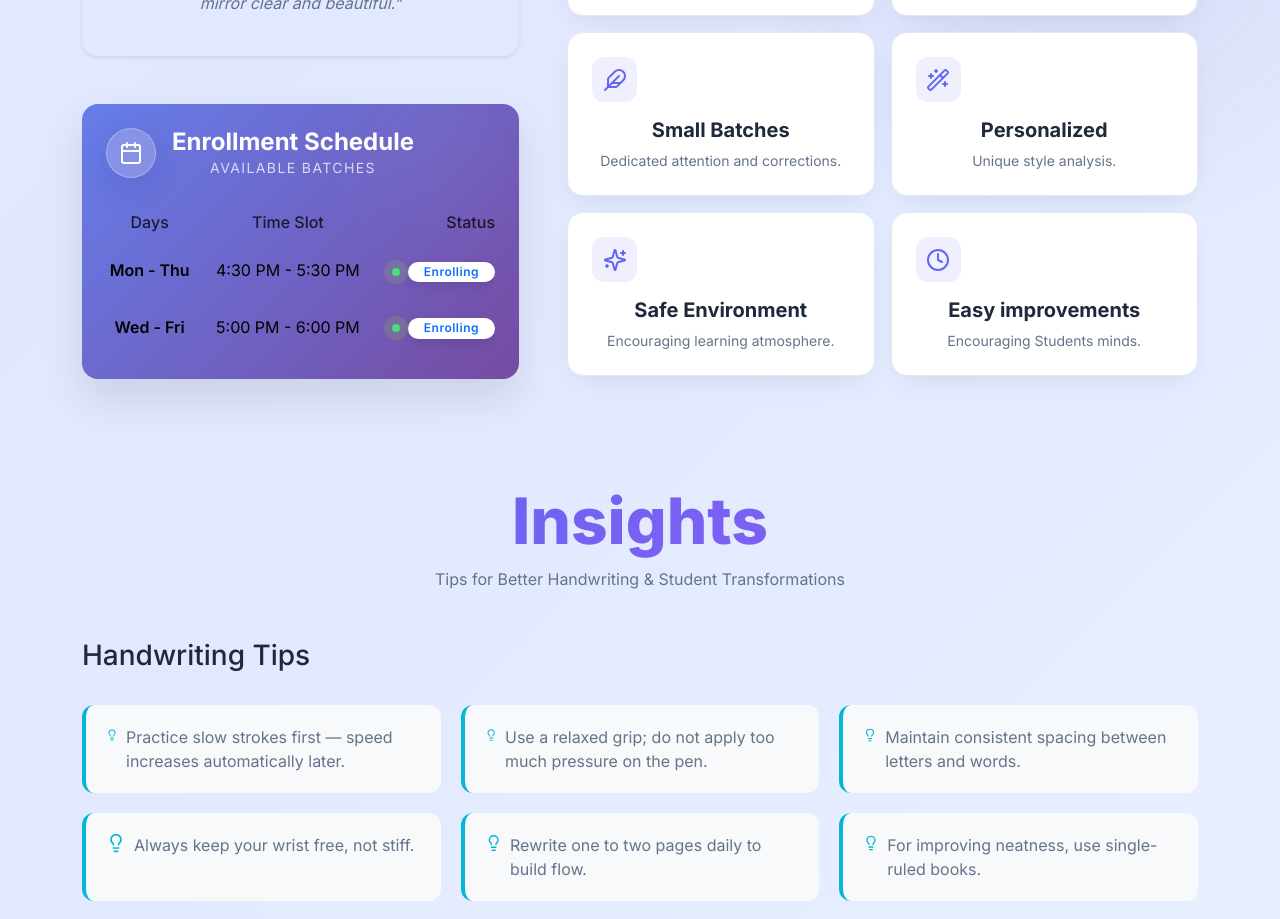
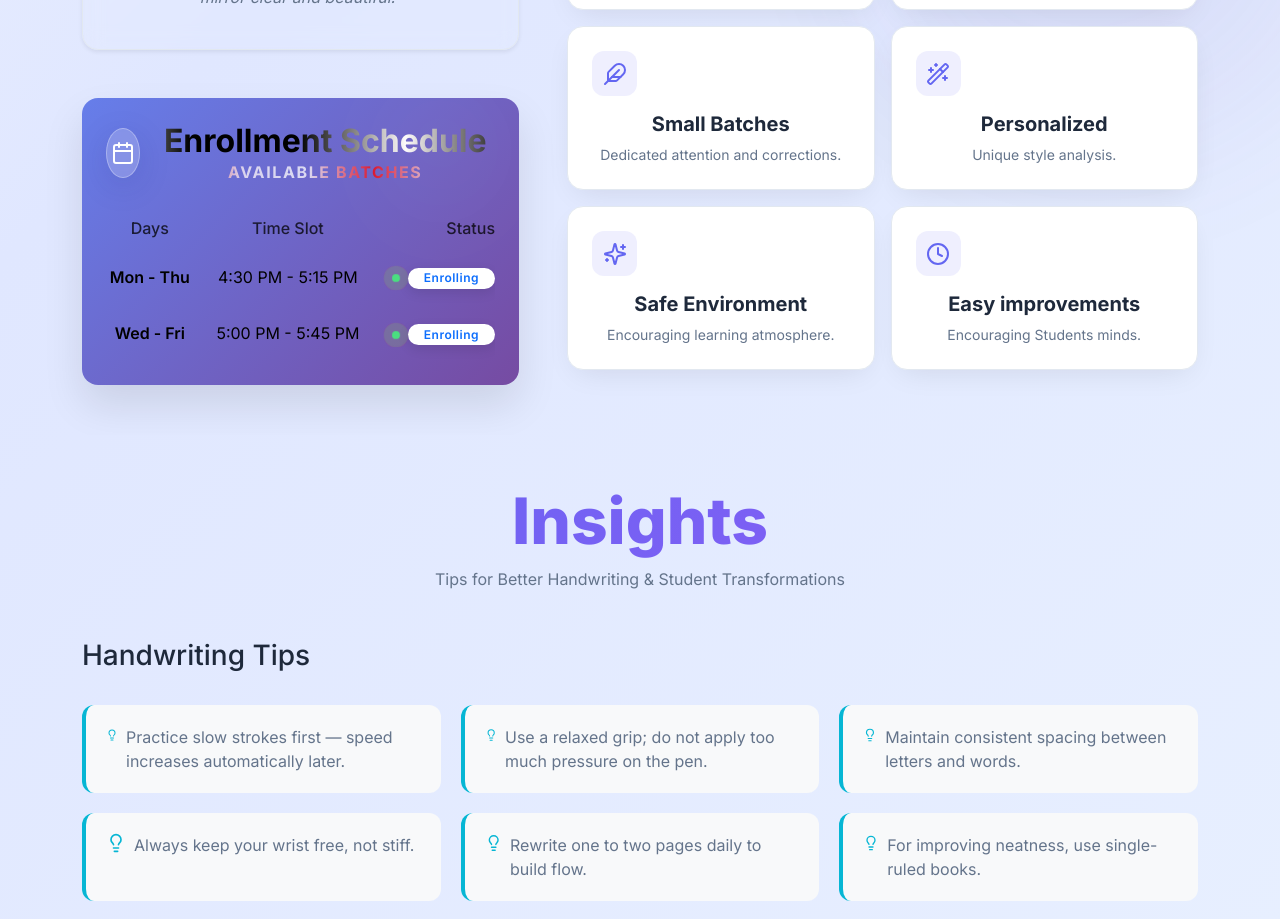
Before and after one commit to Deven4251/WRITEWELL-ACADEMY, a React (Vite) app in the folder Writewell Academy/: page /classes in a window 1280 px wide. Shown: the part 1640-2559 px from the top of the page. Built offline with nearby package versions, Linux system fonts and the light colour scheme; no server answers.

Commit message:
Time feat

```diff
--- a/Writewell Academy/index.css
+++ b/Writewell Academy/index.css
@@ -17,3 +17,7 @@ section {
   overflow-y: scroll;
   height: 100vh;
 }
+
+.logo{
+  border-radius: 50px;
+}
--- a/Writewell Academy/index.html
+++ b/Writewell Academy/index.html
@@ -3,24 +3,24 @@
   <head>
     <meta charset="UTF-8" />
 
-    <title>Writewell Academy | Best Handwriting & Tuition Classes</title>
+    <title>Handwriting Champions | Best Handwriting & Tuition Classes</title>
     <meta
       name="description"
-      content="Writewell Academy offers expert handwriting improvement, tuition classes, grip correction, speed writing, and academic support for students in Bangalore. Enroll now for the best tuition and handwriting classes near you."
+      content="Handwriting champions offers expert handwriting improvement, tuition classes, grip correction, speed writing, and academic support for students in Bangalore. Enroll now for the best tuition and handwriting classes near you."
     />
     <meta
       name="keywords"
-      content="tuition classes, handwriting classes, best tuition near me, handwriting improvement, Writewell Academy, Bangalore tution, kids handwriting classes, speed writing, grip correction, coaching center"
+      content="tuition classes, handwriting classes, best tuition near me, handwriting improvement, Handwriting champions, Bangalore tution, kids handwriting classes, speed writing, grip correction, coaching center"
     />
-    <meta name="author" content="Writewell Academy" />
+    <meta name="author" content="Handwriting champions" />
 
     <!-- Canonical URL -->
-    <link rel="canonical" href="https://writewellacademy.com/" />
+    <link rel="canonical" href="https://www.handwritingchampions.in/" />
 
     <!-- Open Graph (Facebook, Instagram, LinkedIn) -->
     <meta
       property="og:title"
-      content="Writewell Academy | Best Tuition & Handwriting Classes"
+      content="Handwriting champions | Best Tuition & Handwriting Classes"
     />
     <meta
       property="og:description"
@@ -28,7 +28,7 @@
     />
     <meta
       property="og:image"
-      content="https://writewellacademy.com/og-image.jpg"
+      content="https://www.handwritingchampions.in/"
     />
     <meta property="og:url" content="https://writewellacademy.com/" />
     <meta property="og:type" content="website" />
@@ -37,7 +37,7 @@
     <meta name="twitter:card" content="summary_large_image" />
     <meta
       name="twitter:title"
-      content="Writewell Academy | Best Tuition Classes"
+      content="Handwriting Champions | Best Tuition Classes"
     />
     <meta
       name="twitter:description"
@@ -56,7 +56,7 @@
     <meta name="viewport" content="width=device-width, initial-scale=1.0" />
 
     <!-- Favicon -->
-    <link rel="icon" type="image/svg+xml" href="/vite.svg" />
+    <link rel="icon" href="/LOGO.JPEG"/>
 
     <!-- Bootstrap -->
     <link
@@ -72,10 +72,10 @@
       {
         "@context": "https://schema.org",
         "@type": "EducationalOrganization",
-        "name": "Writewell Academy",
+        "name": "Handwriting champions",
         "url": "https://writewellacademy.com/",
         "logo": "https://writewellacademy.com/logo.png",
-        "description": "Writewell Academy provides tuition classes, handwriting correction, speed writing, and academic coaching for school students.",
+        "description": "Handwriting champions provides tuition classes, handwriting correction, speed writing, and academic coaching for school students.",
         "address": {
           "@type": "PostalAddress",
           "streetAddress": "Klassic Landmark Apartment, Junnasandara",
--- a/Writewell Academy/src/pages/Classes.jsx
+++ b/Writewell Academy/src/pages/Classes.jsx
@@ -138,9 +138,12 @@ const Classes = () => {
                   >
                     <Calendar size={24} />
                   </div>
-                  <div>
-                    <h4 className="mb-0 fw-bold">Enrollment Schedule</h4>
-                    <p className="small mb-0 opacity-75 text-uppercase tracking-wider">Available Batches</p>
+                  <div className="flex-grow-1">
+                    <h4 className="mb-0 fw-bold text-dark animated-title">
+                      Enrollment Schedule
+                    </h4>
+
+                    <p className="small mb-0 opacity-75 text-uppercase tracking-wider fw-bold animated-para">Available Batches</p>
                   </div>
                 </div>
 
@@ -157,7 +160,7 @@ const Classes = () => {
                     <tbody>
                       <tr className="align-middle">
                         <td className="ps-0 py-3 fw-semibold">Mon - Thu</td>
-                        <td className="py-3">4:30 PM - 5:30 PM</td>
+                        <td className="py-3">4:30 PM - 5:15 PM</td>
                         <td className="pe-0 py-3 text-end">
                           <div className="d-inline-flex align-items-center gap-2">
                             <span className="pulse-dot" style={{ width: '8px', height: '8px', background: '#4ade80', borderRadius: '50%' }}></span>
@@ -168,7 +171,7 @@ const Classes = () => {
                       </tr>
                       <tr className="align-middle">
                         <td className="ps-0 py-3 fw-semibold">Wed - Fri</td>
-                        <td className="py-3">5:00 PM - 6:00 PM</td>
+                        <td className="py-3">5:00 PM - 5:45 PM</td>
                         <td className="pe-0 py-3 text-end">
                           <div className="d-inline-flex align-items-center gap-2">
                             <span className="pulse-dot" style={{ width: '8px', height: '8px', background: '#4ade80', borderRadius: '50%' }}></span>
--- a/Writewell Academy/src/pages/classes.css
+++ b/Writewell Academy/src/pages/classes.css
@@ -286,3 +286,69 @@
     font-size: 0.9rem;
   }
 }
+
+
+
+/* color overlap */
+.animated-title {
+  display: inline-block;
+  font-weight: 700;
+  font-size: 2rem; /* Added for visibility */
+
+  /* 1. Define the gradient */
+  background: linear-gradient(90deg,
+        #ffffff, #000000, #000000,
+        #fefbfb, #010101, #050505,
+        #fcfcfc);
+
+  /* 2. Stretch the background */
+  background-size: 200% auto;
+
+  /* 3. Clip to text */
+  -webkit-background-clip: text;
+  -webkit-text-fill-color: transparent;
+  background-clip: text;
+
+  /* 4. The Animation */
+  animation: waveLTR 3.5s linear infinite;
+}
+
+@keyframes waveLTR {
+  0% {
+    background-position: 200% 0%;
+  }
+  100% {
+    background-position: 0% 0%;
+  }
+}
+.animated-para {
+  display: inline-block;
+  font-weight: 700;
+  font-size: 1rem; /* Added for visibility */
+
+  /* 1. Define the gradient */
+  background: linear-gradient(90deg,
+        #f61919, #fff8f8, #ffffff,
+        #ff0000, #fffdfd, #fffefe,
+        #e60707);
+
+  /* 2. Stretch the background */
+  background-size: 200% auto;
+
+  /* 3. Clip to text */
+  -webkit-background-clip: text;
+  -webkit-text-fill-color: transparent;
+  background-clip: text;
+
+  /* 4. The Animation */
+  animation: waveLTR 3.5s linear infinite;
+}
+
+@keyframes waveLTR {
+  0% {
+    background-position: 200% 0%;
+  }
+  100% {
+    background-position: 0% 0%;
+  }
+}
```
Also changed, not shown: Writewell Academy/LOGO.jpeg (added).
